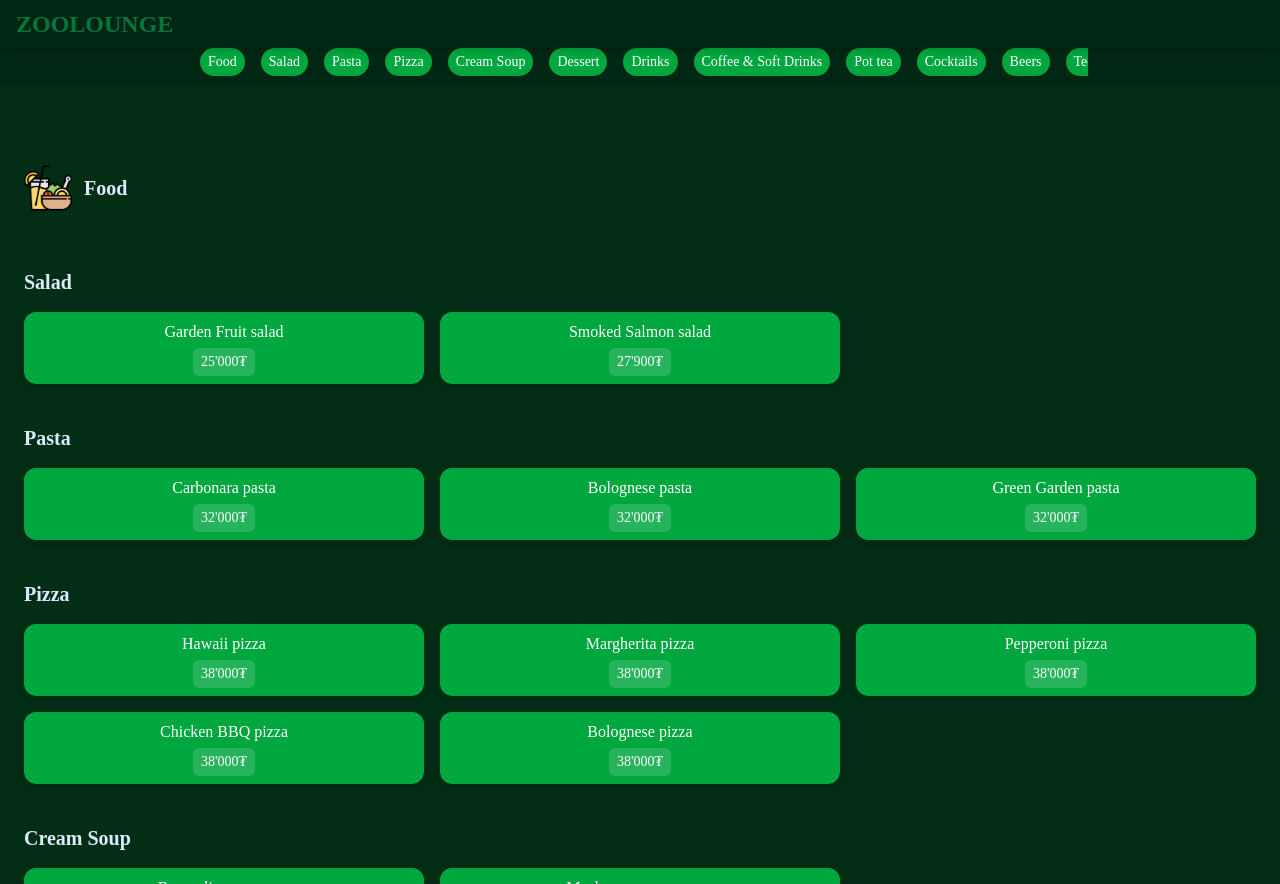
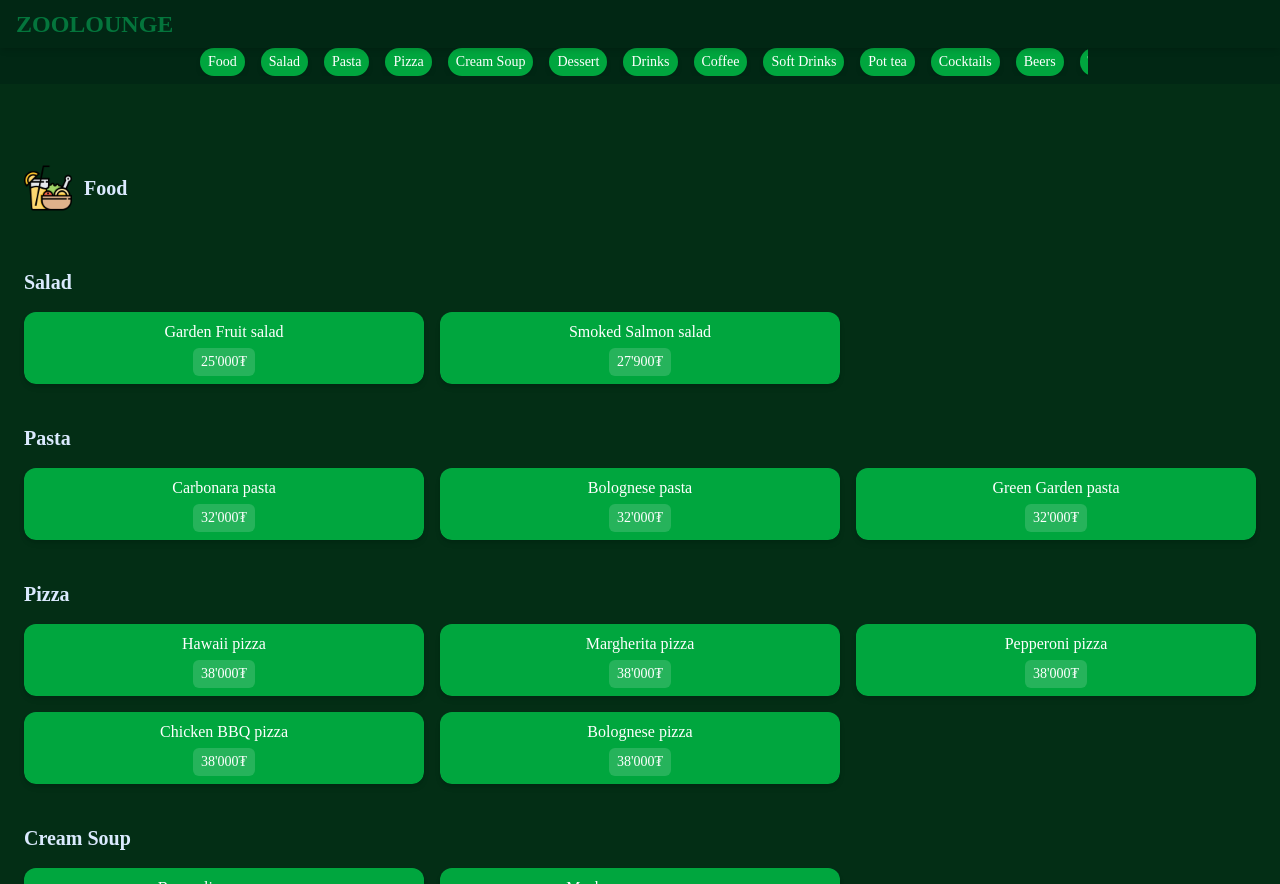
Before and after one commit to Relop9000/zoolounge, a Next.js app: page / in a window 1280 px wide. Built offline with nearby package versions, Linux system fonts and the light colour scheme.

Commit message:
odoo boliyoo

```diff
--- a/src/components/MenuItems.jsx
+++ b/src/components/MenuItems.jsx
@@ -94,6 +94,7 @@ const MenuItems = {
   },
   "": {
     items: [
+      { id: "0", name: "Snack", price: "15'000", img: "" },
       { id: "1", name: "Fried Chicken", price: "30'000", img: "" },
       { id: "2", name: "Meat Collection", price: "129'000", img: "" },
     ],
@@ -130,7 +131,7 @@ const MenuItems = {
     image: "/images/drink.png",
     items: [],
   },
-  "Coffee & Soft Drinks": [
+  Coffee: [
     {
       id: "1",
       name: "Americano",
@@ -163,15 +164,23 @@ const MenuItems = {
     },
     { id: "6", name: "Green Tea Latte", price: "10'500", img: "" },
     { id: "7", name: "Chocolate Milk", price: "8'000", img: "" },
-    { id: "8", name: "Sprite", price: "6'000", img: "" },
-    { id: "9", name: "Coke", price: "6'000", img: "" },
-    { id: "10", name: "Energy drink", price: "6'000", img: "" },
   ],
   Smoothie: [
     { id: "1", name: "Blueberry smoothie", price: "12'000", img: "" },
     { id: "2", name: "Strawberry smoothie", price: "12'000", img: "" },
     { id: "3", name: "Mango smoothie", price: "12'000", img: "" },
     { id: "4", name: "Kiwi smoothie", price: "12'000", img: "" },
+  ],
+  "Soft Drinks": [
+    { id: "1", name: "Sprite", price: "6'000", img: "" },
+    { id: "2", name: "Coca Cola", price: "6'000", img: "" },
+    { id: "3", name: "Fanta", price: "6'000", img: "" },
+    { id: "4", name: "Red Bull Energy drink", price: "6'000", img: "" },
+    { id: "5", name: "Soda Water Schweppes", price: "7'000", img: "" },
+    { id: "6", name: "Tonic Water", price: "7'000", img: "" },
+    { id: "7", name: "Ginger Ale", price: "7'000", img: "" },
+    { id: "8", name: "Bon Aqua Water", price: "3'500", img: "" },
+    { id: "9", name: "Bon Aqua Bubble Water", price: "4'500", img: "" },
   ],
   "Pot tea": [
     {
--- a/src/components/Navbar.jsx
+++ b/src/components/Navbar.jsx
@@ -10,7 +10,8 @@ const navItems = [
   "Cream Soup",
   "Dessert",
   "Drinks",
-  "Coffee & Soft Drinks",
+  "Coffee",
+  "Soft Drinks",
   "Pot tea",
   "Cocktails",
   "Beers",
```
